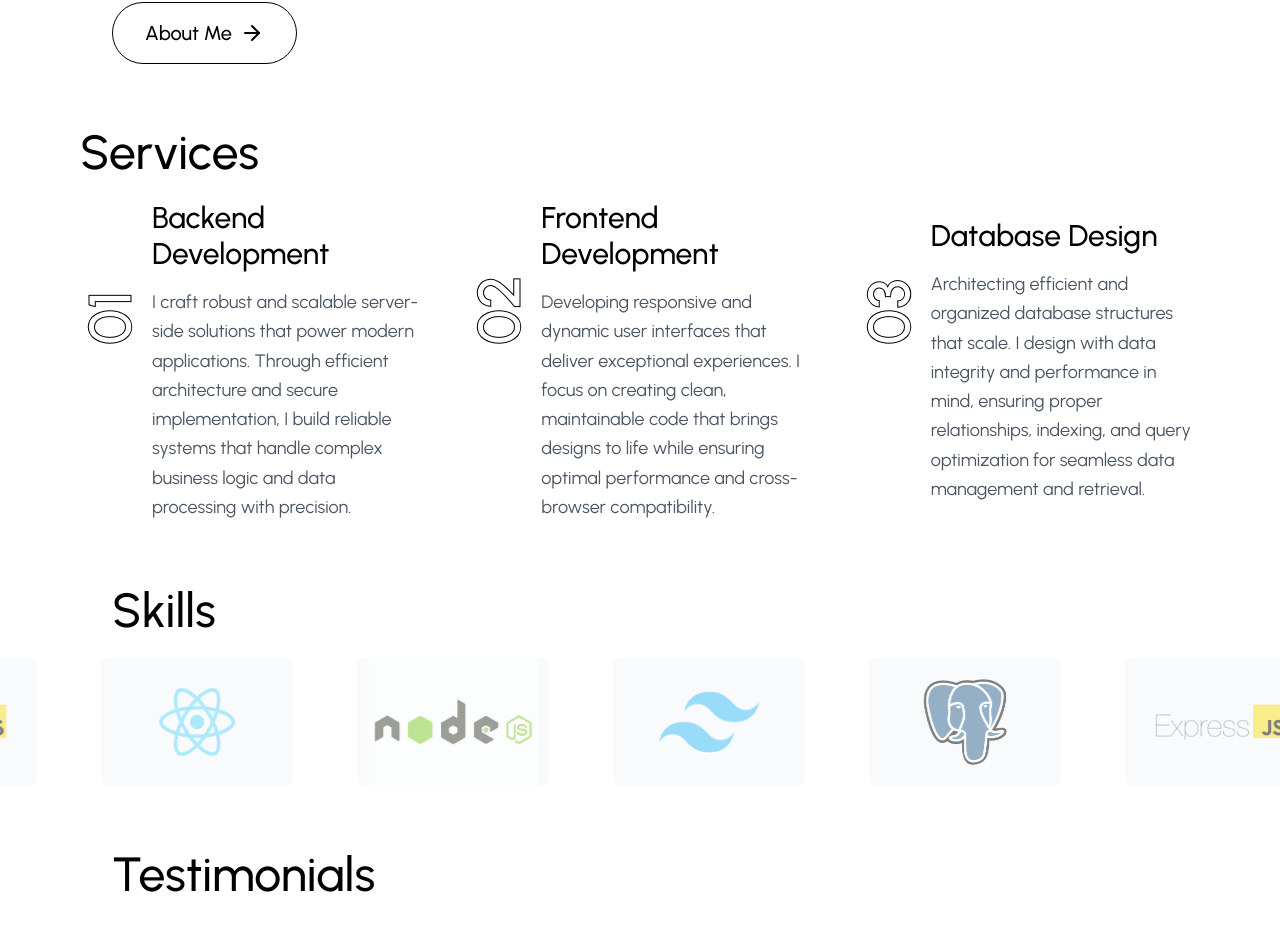
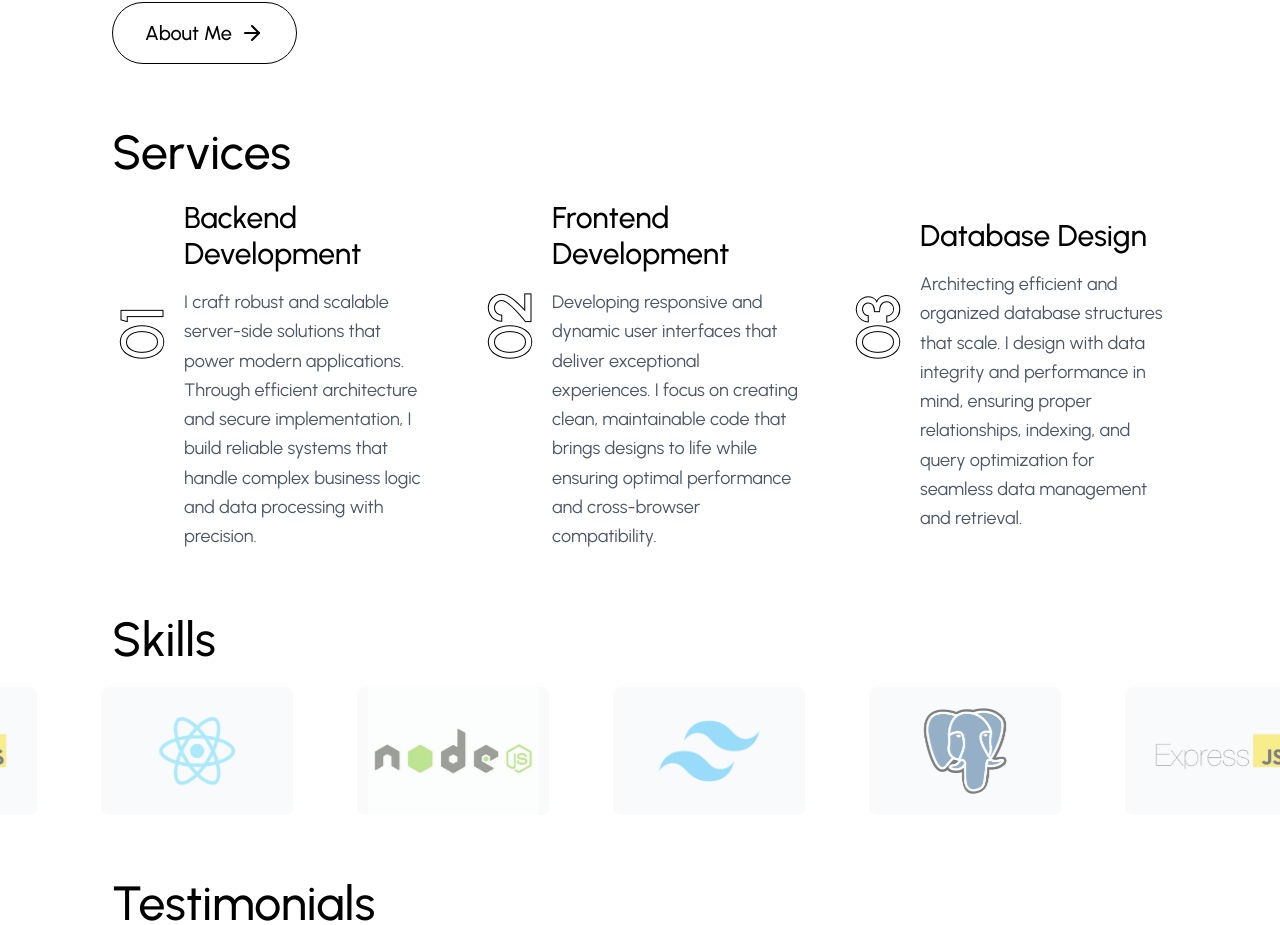
Before and after one commit to nuru484/portfolio, a React (Vite) app: page / in a window 1280 px wide. Shown: the part 5238-6163 px from the top of the page. Built offline with nearby package versions, Linux system fonts and the light colour scheme.

Commit message:
fixed paddings

```diff
--- a/src/components/Services.jsx
+++ b/src/components/Services.jsx
@@ -43,7 +43,7 @@ const Services = () => {
   ];
 
   return (
-    <div className="max-w-6xl mx-auto px-4 mb-16 flex flex-col gap-6">
+    <div className="max-w-6xl mx-auto  px-6 md:px-12 mb-16 flex flex-col gap-6">
       <h1 className="text-4xl md:text-5xl font-urbanist font-medium">
         Services
       </h1>
--- a/src/components/testimonials.jsx
+++ b/src/components/testimonials.jsx
@@ -42,7 +42,7 @@ const TestimonialCarousel = () => {
 
   return (
     <div className="relative max-w-6xl px-6 md:px-12 mx-auto font-urbanist flex flex-col gap-6 mb-16">
-      <div className="max-w-6xl font-urbanist">
+      <div className="max-w-6xl  font-urbanist">
         <h1 className="text-4xl md:text-5xl font-medium">Testimonials</h1>
       </div>
       <div>
```
